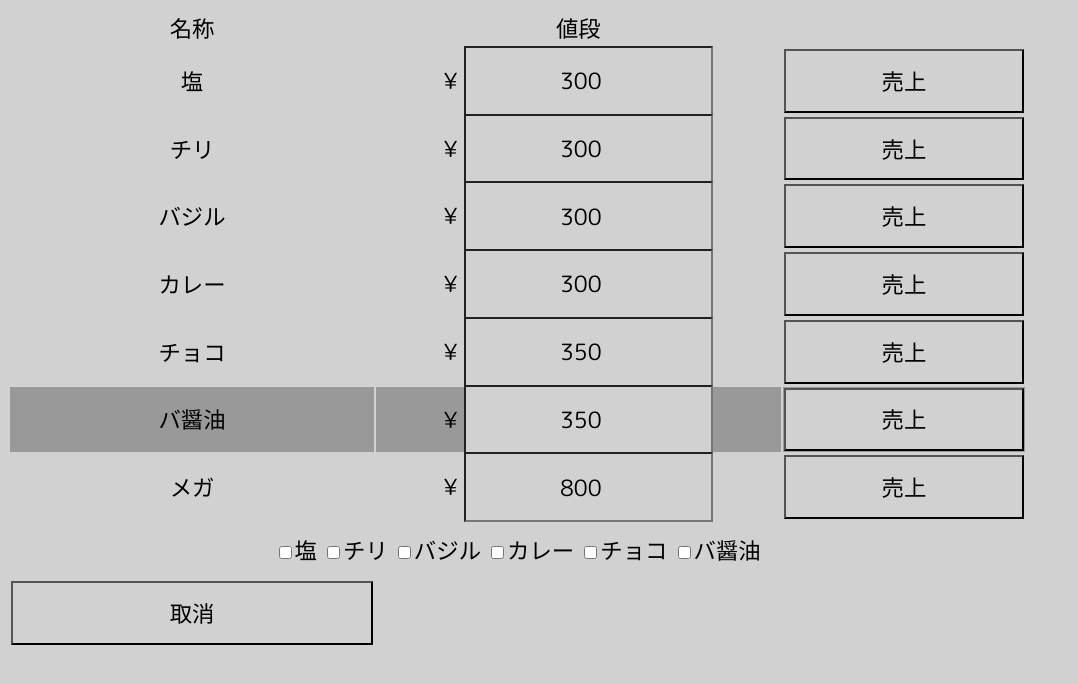
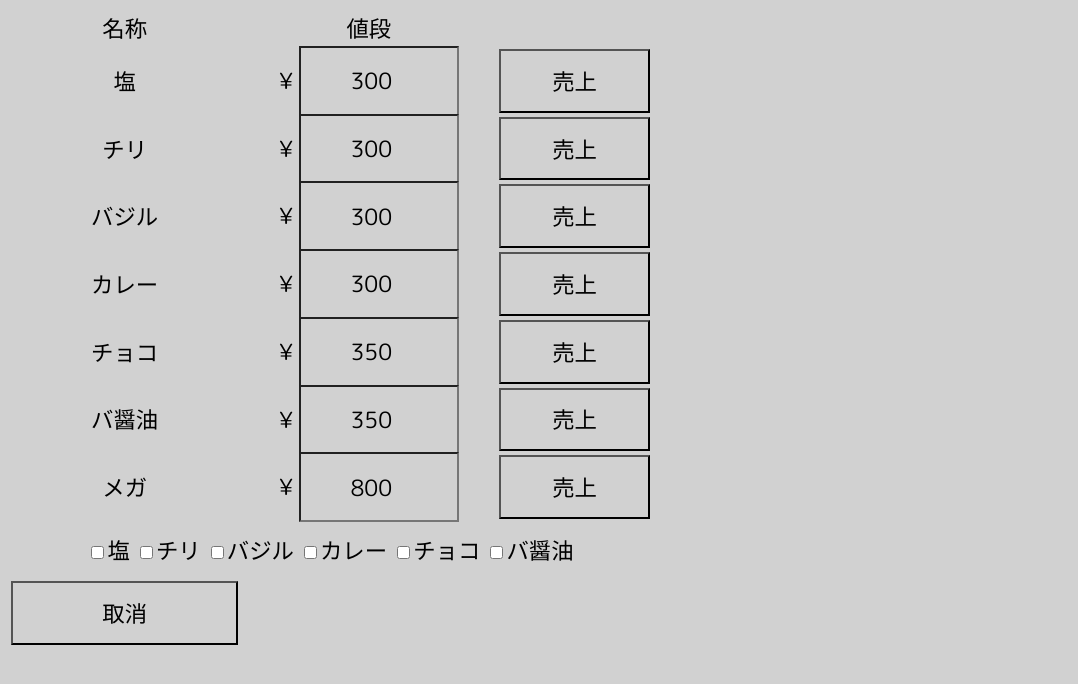
Before and after one commit to Sqrt10-31622776/pari, a plain HTML site: page index.html in a window 1280 px wide. Shown: the whole page, without its empty margins (0-1078 px from the left). Drawn offline with Linux system fonts and the light colour scheme; no server answers.

Commit message:
Update style.css

```diff
--- a/style.css
+++ b/style.css
@@ -52,11 +52,7 @@ thead {
     text-align: center;
 }
 
-table tr:nth-child(6) {
-    background-color: #999;
-}
-
 table {
-    width: 100%;
+    width: 100vh;
     height: 80vh;
 }
```
